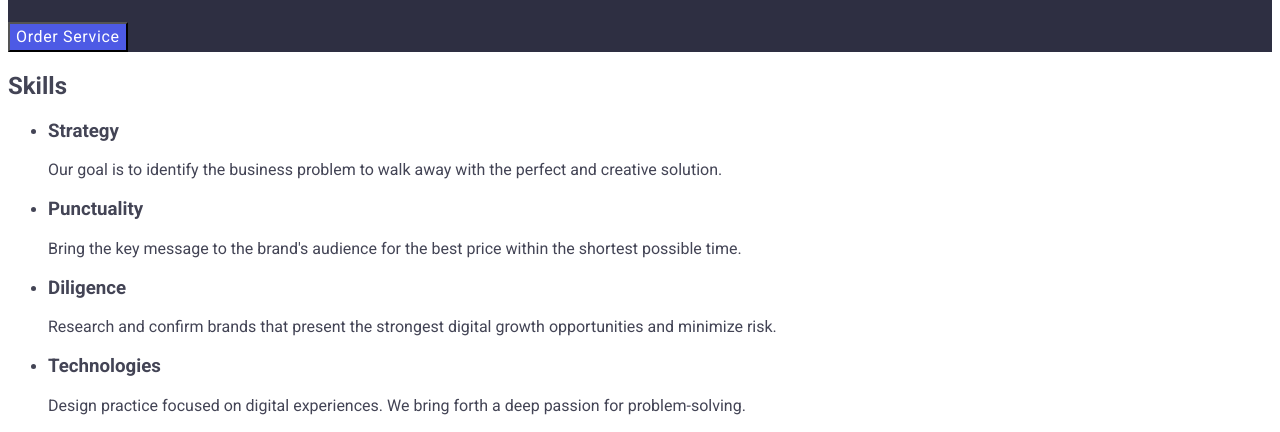
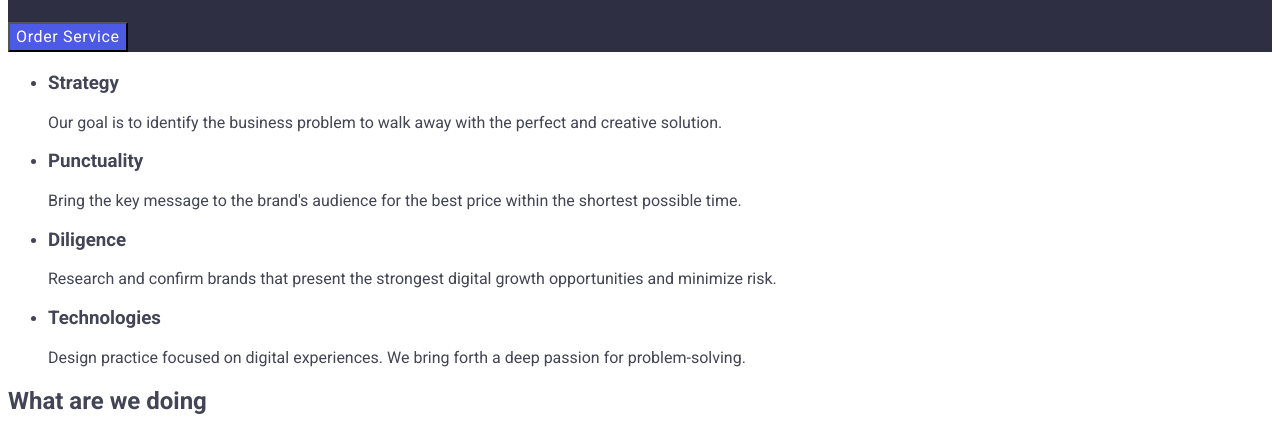
Before and after one commit to Kimmimaru/goit-markup-hw-02, a plain HTML site: page index.html in a window 1280 px wide. Shown: the part 312-744 px from the top of the page. Drawn offline with Linux system fonts and the light colour scheme.

Commit message:
Update index.html

```diff
--- a/index.html
+++ b/index.html
@@ -34,7 +34,7 @@
             <button type="button" class="butt">Order Service</button>
         </section>
         <section>
-            <hidden><h2>Skills</h2></hidden>
+            <h2></h2>
             <ul>
                 <li>
                     <h3>Strategy</h3>
```
